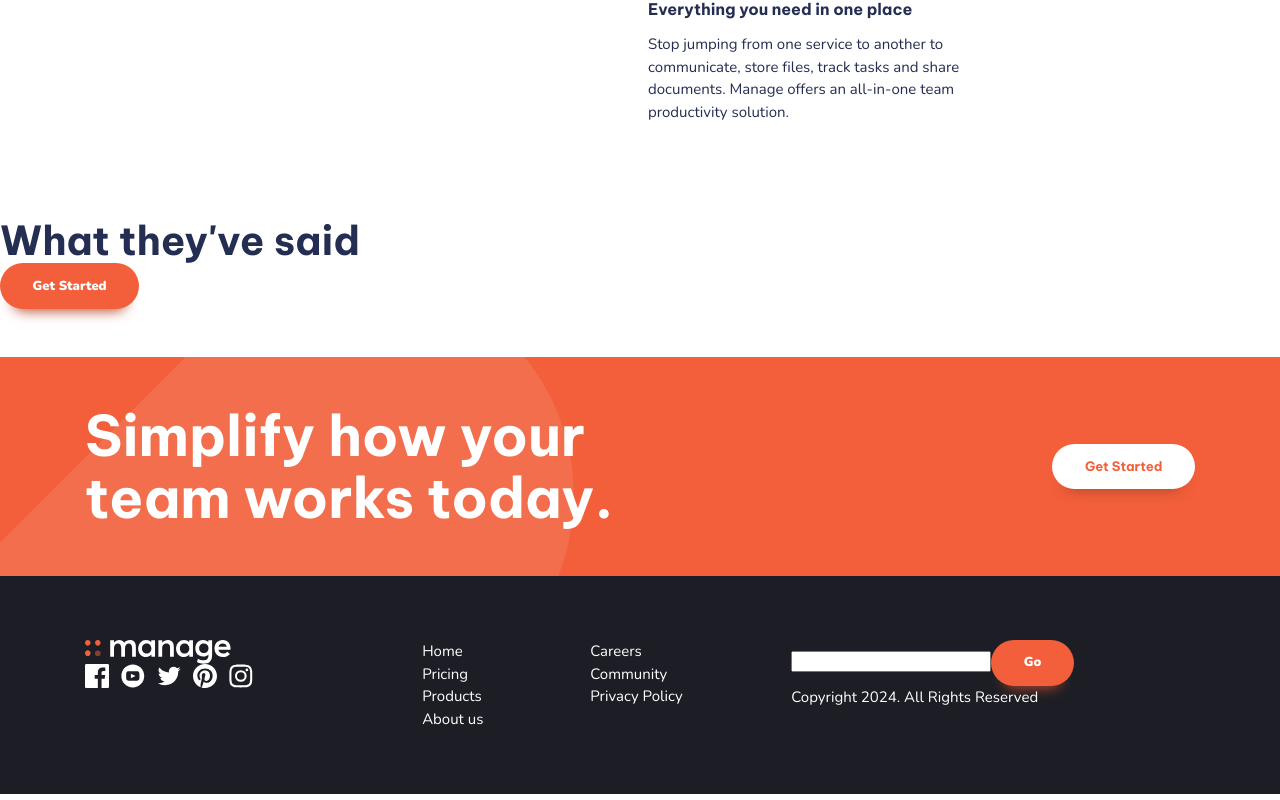
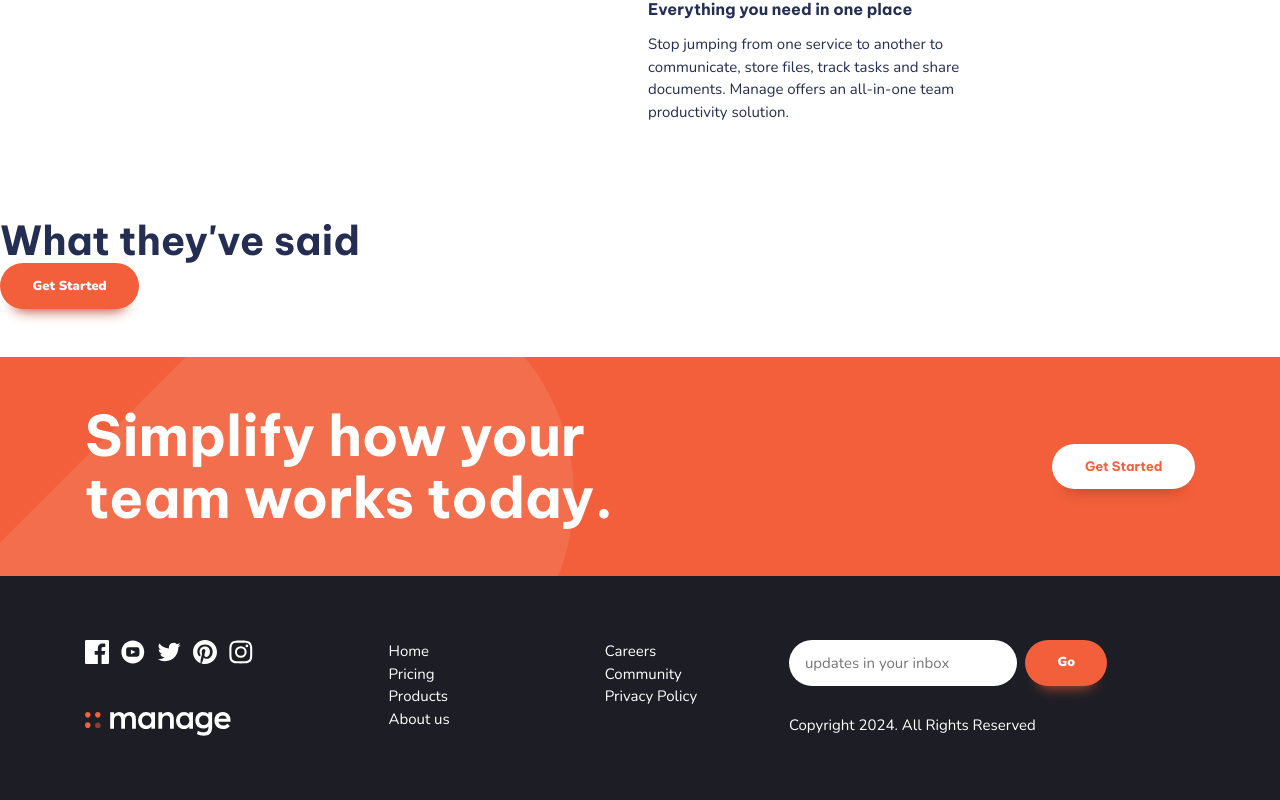
Before and after one commit to pravinkori/fem-manage-landing-page, a React (Vite) app: page / in a window 1280 px wide. Shown: the part 1051-1851 px from the top of the page. Built offline with nearby package versions, Linux system fonts and the light colour scheme.

Commit message:
style: Update footer layout for better alignment and spacing
- Adjusted styling in Footer module CSS for logo-social, nav, and form
- Improved alignment and spacing for logo-social, nav, and form components

```diff
--- a/src/components/Footer/Footer.module.css
+++ b/src/components/Footer/Footer.module.css
@@ -11,20 +11,43 @@
     "logo-social";
 }
 
+.primary-footer-logo-social {
+  grid-area: logo-social;
+  display: flex;
+  flex-direction: column-reverse;
+  align-items: center;
+  gap: var(--size-700);
+}
+.primary-footer-nav {
+  grid-area: nav;
+}
+.primary-footer-form {
+  grid-area: form;
+  display: grid;
+  align-content: space-between;
+}
+
+.primary-footer form {
+  display: flex;
+  gap: var(--size-200);
+}
+
+input:where([type="text"], [type="email"]) {
+  border-radius: 100vw;
+  border: 0;
+  padding: var(--size-300) var(--size-400);
+}
+
 @media (min-width: 50em) {
   .primary-footer-wrapper {
     grid-template-areas: "logo-social nav form";
   }
-}
 
-.primary-footer-wrapper > :nth-child(1) {
-  grid-area: logo-social;
-}
-.primary-footer-wrapper > :nth-child(2) {
-  grid-area: nav;
-}
-.primary-footer-wrapper > :nth-child(3) {
-  grid-area: form;
+  .primary-footer-logo-social {
+    align-items: flex-start;
+    justify-content: space-between;
+    gap: var(--size-700);
+  }
 }
 
 @media (max-width: 50em) {
@@ -32,8 +55,11 @@
     margin-inline: auto;
   }
 }
+
+/* footer navigation */
 .footer-nav {
   columns: 2;
+  gap: clamp(var(--size-200), 30vw, var(--size-900));
 }
 
 .footer-nav a {
--- a/src/components/Footer/Footer.tsx
+++ b/src/components/Footer/Footer.tsx
@@ -49,7 +49,7 @@ function Footer() {
     >
       <div className={`container`}>
         <div className={`${styles["primary-footer-wrapper"]}`}>
-          <div>
+          <div className={`${styles["primary-footer-logo-social"]}`}>
             <a href="#">
               <svg className="logo" width={146} height={24}>
                 <use xlinkHref={`${logo}#logo`}></use>
@@ -74,7 +74,7 @@ function Footer() {
             </ul>
           </div>
           {/* footer navigation links */}
-          <div>
+          <div className={`${styles["primary-footer-nav"]}`}>
             <nav className={styles["footer-nav"]}>
               <ul aria-label="Footer" role="list">
                 {footerNavigationLinks.map((link) => (
@@ -85,9 +85,9 @@ function Footer() {
               </ul>
             </nav>
           </div>
-          <div>
+          <div className={`${styles["primary-footer-form"]}`}>
             <form action="">
-              <input type="text" />
+              <input type="text" placeholder="updates in your inbox" />
               <Button>Go</Button>
             </form>
             <p>Copyright 2024. All Rights Reserved</p>
```
